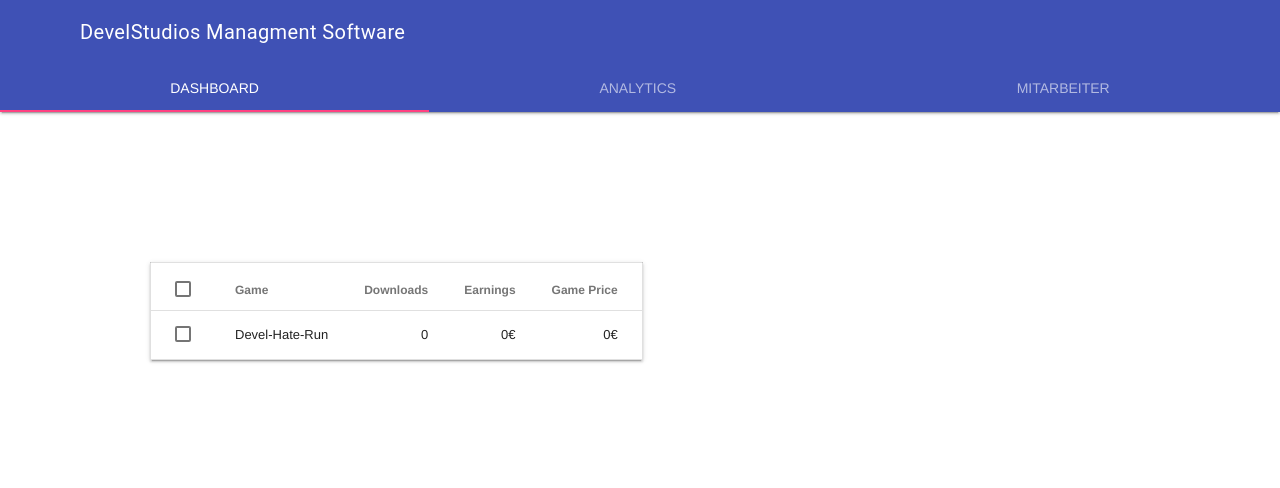
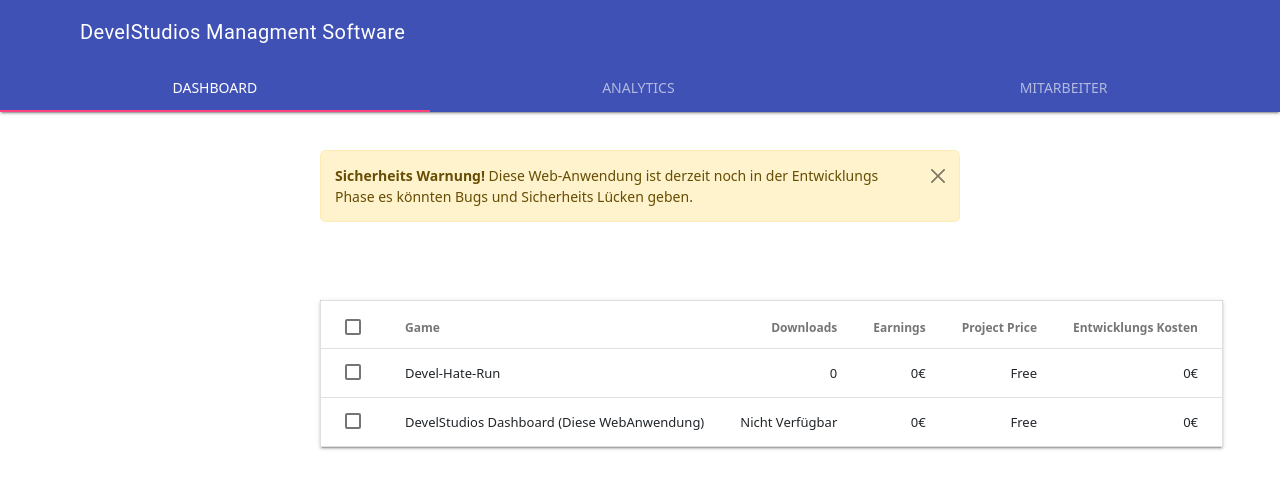
Before and after one commit to SembiaStudios/Dashboard-for-DevelStudios, a plain HTML site: page index.html in a window 1280 px wide. Drawn offline with nearby package versions, Linux system fonts and the light colour scheme.

Commit message:
Please enter the commit message for your changes. Lines starting  with '#' will be ignored, and an empty message aborts the commit.
 On branch main
 Your branch is up to date with 'origin/main'.

 Changes to be committed:
	modified:   index.html

```diff
--- a/index.html
+++ b/index.html
@@ -7,17 +7,31 @@
     <title>Document</title>
     <link rel="stylesheet" href="https://fonts.googleapis.com/icon?family=Material+Icons">
     <link rel="stylesheet" href="https://code.getmdl.io/1.3.0/material.indigo-pink.min.css">
+    <link href="https://cdn.jsdelivr.net/npm/bootstrap@5.2.3/dist/css/bootstrap.min.css" rel="stylesheet" integrity="sha384-rbsA2VBKQhggwzxH7pPCaAqO46MgnOM80zW1RWuH61DGLwZJEdK2Kadq2F9CUG65" crossorigin="anonymous">
     <script defer src="https://code.getmdl.io/1.3.0/material.min.js"></script>
+    <script src="https://cdn.jsdelivr.net/npm/bootstrap@5.2.3/dist/js/bootstrap.bundle.min.js" integrity="sha384-kenU1KFdBIe4zVF0s0G1M5b4hcpxyD9F7jL+jjXkk+Q2h455rYXK/7HAuoJl+0I4" crossorigin="anonymous"></script>
+
 
 <style>
     .page-content {
-        padding: 150px 150px;
+      padding-top: 5%;
+      padding-left: 25%;
+      padding-right: 60%;
     }
     .page-content2 {
-        padding: 350px 350px;
+      padding-top: 5%;
+      padding-left: 40%;
+      padding-right: 40%;
     }
     .page-content3 {
-        padding: 350px 350px;
+      padding-top: 5%;
+      padding-left: 40%;
+      padding-right: 40%;
+    }
+    .page-content-warn {
+      padding-top: 3%;
+      padding-left: 25%;
+      padding-right: 25%;
     }
 </style>
 
@@ -43,6 +57,12 @@ mdl-layout--fixed-tabs">
 </div>
 <main class="mdl-layout__content">
 <section class="mdl-layout__tab-panel is-active" id="fixed-tab-1">
+<div class="page-content-warn">
+  <div class="alert alert-warning alert-dismissible fade show" role="alert">
+    <strong>Sicherheits Warnung!</strong> Diese Web-Anwendung ist derzeit noch in der Entwicklungs Phase es könnten Bugs und Sicherheits Lücken geben.
+    <button type="button" class="btn-close" data-bs-dismiss="alert" aria-label="Close"></button>
+  </div>
+</div>
 <div class="page-content">
     <table class="mdl-data-table mdl-js-data-table mdl-data-table--selectable mdl-shadow--2dp">
         <thead>
@@ -50,7 +70,8 @@ mdl-layout--fixed-tabs">
             <th class="mdl-data-table__cell--non-numeric">Game</th>
             <th>Downloads</th>
             <th>Earnings</th>
-            <th>Game Price</th>
+            <th>Project Price</th>
+            <th>Entwicklungs Kosten</th>
           </tr>
         </thead>
         <tbody>
@@ -58,6 +79,14 @@ mdl-layout--fixed-tabs">
             <td class="mdl-data-table__cell--non-numeric">Devel-Hate-Run</td>
             <td>0</td>
             <td>0€</td>
+            <td>Free</td>
+            <td>0€</td>
+          </tr>
+          <tr>
+            <td class="mdl-data-table__cell--non-numeric">DevelStudios Dashboard (Diese WebAnwendung)</td>
+            <td>Nicht Verfügbar</td>
+            <td>0€</td>
+            <td>Free</td>
             <td>0€</td>
           </tr>
         </tbody>
@@ -65,6 +94,12 @@ mdl-layout--fixed-tabs">
 </div>
 </section>
 <section class="mdl-layout__tab-panel" id="fixed-tab-2">
+  <div class="page-content-warn">
+    <div class="alert alert-warning alert-dismissible fade show" role="alert">
+      <strong>Sicherheits Warnung!</strong> Diese Web-Anwendung ist derzeit noch in der Entwicklungs Phase es könnten Bugs und Sicherheits Lücken geben.
+      <button type="button" class="btn-close" data-bs-dismiss="alert" aria-label="Close"></button>
+    </div>
+  </div>
 <div class="page-content2">
     <h3>  Comming Soon</h3>
     <!-- MDL Progress Bar with Indeterminate Progress -->
@@ -72,6 +107,12 @@ mdl-layout--fixed-tabs">
 </div>
 </section>
 <section class="mdl-layout__tab-panel" id="fixed-tab-3">
+  <div class="page-content-warn">
+    <div class="alert alert-warning alert-dismissible fade show" role="alert">
+      <strong>Sicherheits Warnung!</strong> Diese Web-Anwendung ist derzeit noch in der Entwicklungs Phase es könnten Bugs und Sicherheits Lücken geben.
+      <button type="button" class="btn-close" data-bs-dismiss="alert" aria-label="Close"></button>
+    </div>
+  </div>
 <div class="page-content3">
     <h3>  Comming Soon</h3>
     <!-- MDL Progress Bar with Indeterminate Progress -->
```
